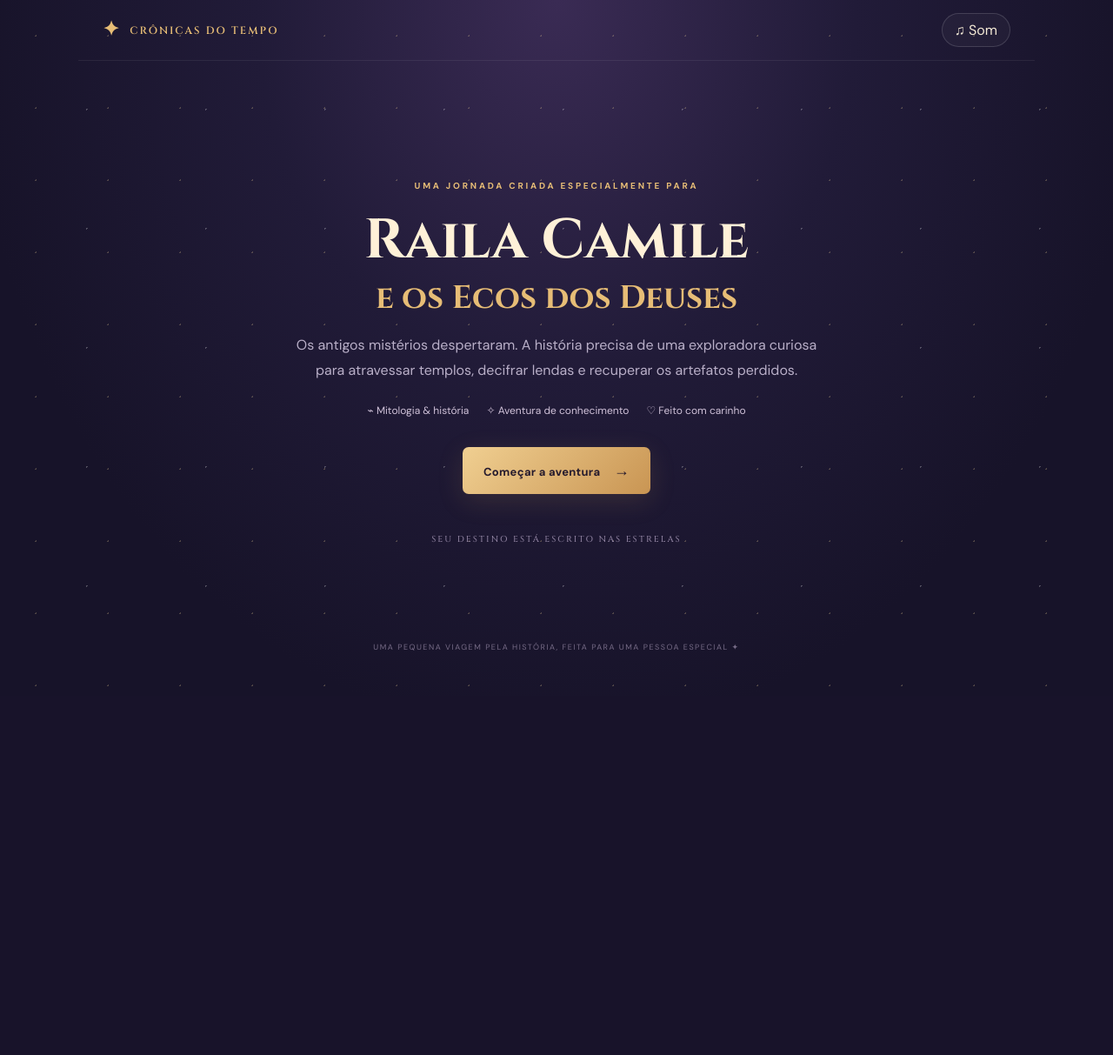
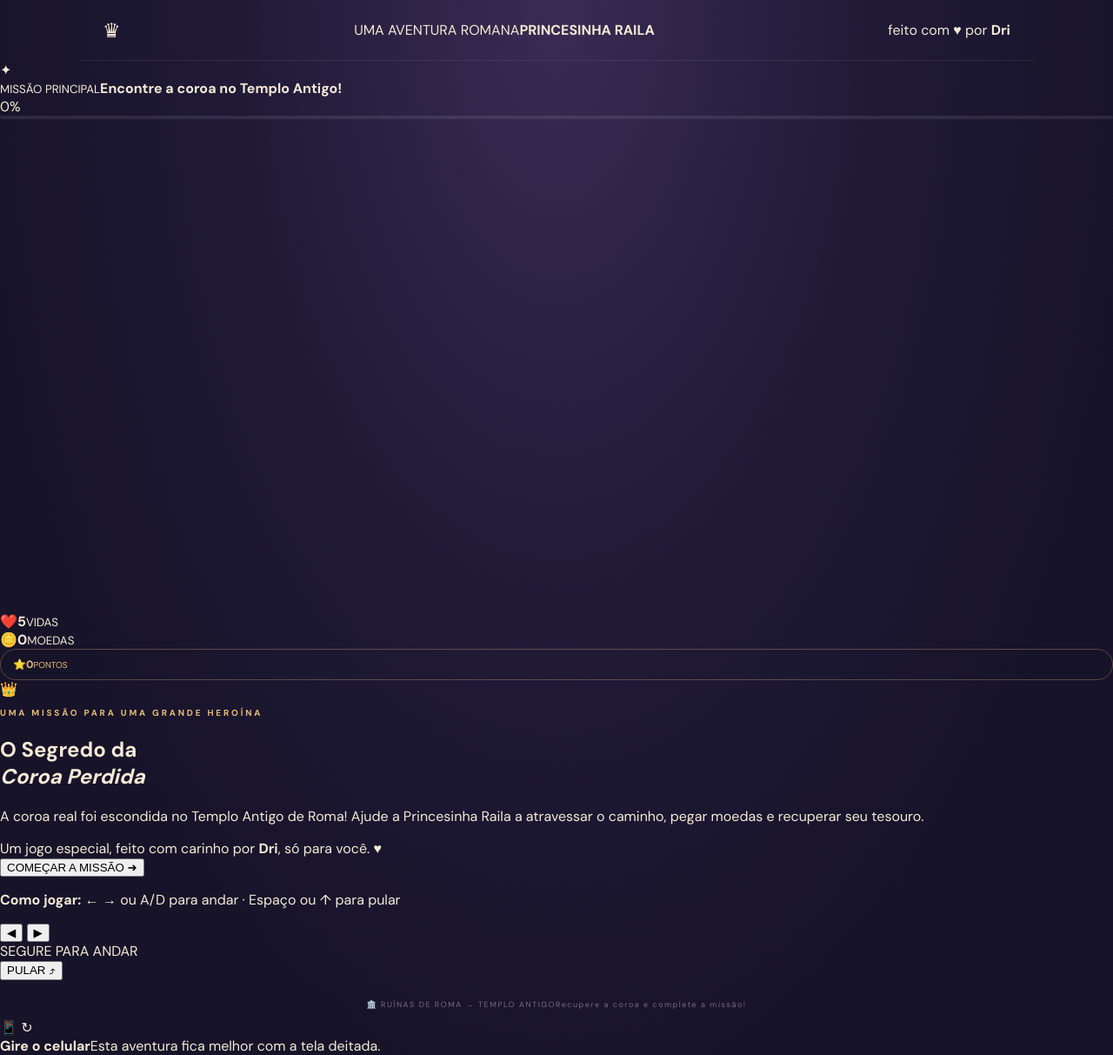
Before and after one commit to empresarodrigo012/raila-eco-dos-deuses, a Flask app: page / in a window 1280 px wide. Shown: the whole page at 87% size. Before the commit the page ends 789 px from the top, so only its background shows below. Run offline with Flask 3, Linux system fonts and the light colour scheme.

Commit message:
Update index.html

```diff
--- a/templates/index.html
+++ b/templates/index.html
@@ -2,62 +2,62 @@
 <html lang="pt-BR">
 <head>
   <meta charset="utf-8">
-  <meta name="viewport" content="width=device-width, initial-scale=1, viewport-fit=cover">
+  <meta name="viewport" content="width=device-width, initial-scale=1, maximum-scale=1, user-scalable=no, viewport-fit=cover">
   <meta name="theme-color" content="#171329">
-  <meta name="description" content="Uma aventura de mitologia e história feita especialmente para Raila Camile.">
-  <title>Raila e os Ecos dos Deuses</title>
-  <link rel="manifest" href="/static/manifest.json">
+  <meta name="description" content="Princesinha Raila: uma aventura especial para recuperar a coroa perdida no templo de Roma. Feito por Dri.">
+  <title>Princesinha Raila: O Segredo da Coroa</title>
+  <link rel="preconnect" href="https://fonts.googleapis.com">
+  <link rel="preconnect" href="https://fonts.gstatic.com" crossorigin>
+  <link href="https://fonts.googleapis.com/css2?family=Cinzel:wght@500;600;700;800&family=Nunito:wght@600;700;800;900&display=swap" rel="stylesheet">
   <link rel="stylesheet" href="{{ url_for('static', filename='style.css') }}">
 </head>
 <body>
-  <div class="stars" aria-hidden="true"></div>
-  <header class="topbar">
-    <div class="brand"><span class="brand-mark">✦</span><span>CRÔNICAS DO TEMPO</span></div>
-    <button class="sound-toggle" id="soundToggle" aria-label="Ativar ou desativar sons">♫ <span>Som</span></button>
-  </header>
+  <main class="game-shell">
+    <header class="topbar">
+      <div class="brand-mark" aria-hidden="true">♛</div>
+      <div class="brand-copy"><span>UMA AVENTURA ROMANA</span><strong>PRINCESINHA RAILA</strong></div>
+      <div class="made-by">feito com ♥ por <b>Dri</b></div>
+    </header>
 
-  <main class="shell">
-    <section class="hero" id="home">
-      <div class="eyebrow">UMA JORNADA CRIADA ESPECIALMENTE PARA</div>
-      <h1>Raila Camile <span>e os Ecos dos Deuses</span></h1>
-      <p class="intro">Os antigos mistérios despertaram. A história precisa de uma exploradora curiosa para atravessar templos, decifrar lendas e recuperar os artefatos perdidos.</p>
-      <div class="hero-meta"><span>⌁ Mitologia & história</span><span>✧ Aventura de conhecimento</span><span>♡ Feito com carinho</span></div>
-      <button class="primary-btn" id="startBtn">Começar a aventura <span>→</span></button>
-      <div class="hero-foot">SEU DESTINO ESTÁ ESCRITO NAS ESTRELAS</div>
+    <section class="game-layout" aria-label="Jogo Princesinha Raila">
+      <div class="quest-strip">
+        <div class="quest-icon">✦</div>
+        <div class="quest-copy"><small>MISSÃO PRINCIPAL</small><strong>Encontre a coroa no Templo Antigo!</strong></div>
+        <div class="progress-wrap"><span id="progressText">0%</span><div class="progress-track"><i id="progressBar"></i></div></div>
+      </div>
+      <div class="stage" id="stage">
+        <canvas id="game" width="960" height="540" aria-label="Princesinha Raila atravessando Roma para recuperar a coroa"></canvas>
+        <div class="hud">
+          <div class="hud-pill"><span>❤️</span><b id="lives">5</b><small>VIDAS</small></div>
+          <div class="hud-pill"><span>🪙</span><b id="coins">0</b><small>MOEDAS</small></div>
+          <div class="hud-pill score-pill"><span>⭐</span><b id="score">0</b><small>PONTOS</small></div>
+        </div>
+        <div id="overlay" class="overlay">
+          <div class="story-card">
+            <div class="story-emblem">👑</div>
+            <p class="eyebrow">UMA MISSÃO PARA UMA GRANDE HEROÍNA</p>
+            <h1>O Segredo da<br><em>Coroa Perdida</em></h1>
+            <p class="story-text">A coroa real foi escondida no Templo Antigo de Roma! Ajude a Princesinha Raila a atravessar o caminho, pegar moedas e recuperar seu tesouro.</p>
+            <div class="dedication">Um jogo especial, feito com carinho por <b>Dri</b>, só para você. ♥</div>
+            <button id="startBtn" class="main-btn">COMEÇAR A MISSÃO <span>➜</span></button>
+            <p class="instructions"><b>Como jogar:</b> ← → ou A/D para andar · Espaço ou ↑ para pular</p>
+          </div>
+        </div>
+        <div id="message" class="toast hidden" role="status"></div>
+      </div>
+      <div class="controls" aria-label="Controles do jogo">
+        <div class="move-controls">
+          <button id="leftBtn" class="control-btn" aria-label="Andar para esquerda">◀</button>
+          <button id="rightBtn" class="control-btn" aria-label="Andar para direita">▶</button>
+        </div>
+        <div class="control-hint">SEGURE PARA ANDAR</div>
+        <button id="jumpBtn" class="control-btn jump-btn" aria-label="Pular">PULAR <span>⤴</span></button>
+      </div>
     </section>
 
-    <section class="game hidden" id="game">
-      <div class="game-head">
-        <div><div class="eyebrow" id="chapterLabel">CAPÍTULO I</div><h2 id="chapterTitle">O chamado do Olimpo</h2></div>
-        <div class="score-pill">✧ <b id="score">0</b> pontos</div>
-      </div>
-      <div class="progress-track"><div id="progressBar"></div></div>
-      <div class="scene-card">
-        <div class="scene-art" id="sceneArt">🏛️</div>
-        <div class="scene-copy"><div class="location" id="location">GRÉCIA ANTIGA</div><p id="story"></p></div>
-      </div>
-      <div class="question-card">
-        <div class="question-top"><span id="questionCount">DESAFIO 1 DE 6</span><span>ESCOLHA COM SABEDORIA</span></div>
-        <h3 id="question"></h3>
-        <div class="answers" id="answers"></div>
-        <div class="feedback hidden" id="feedback" aria-live="polite"></div>
-        <button class="next-btn hidden" id="nextBtn">Continuar jornada <span>→</span></button>
-      </div>
-      <div class="game-bottom"><span>✦ Cada resposta revela um fragmento da história</span><button id="quitBtn">Sair da aventura</button></div>
-    </section>
-
-    <section class="ending hidden" id="ending">
-      <div class="ending-icon">🏺</div>
-      <div class="eyebrow">A ÚLTIMA PÁGINA FOI ESCRITA</div>
-      <h2>As lendas jamais esquecerão seu nome, Raila.</h2>
-      <p id="finalText">Você atravessou os séculos e provou que a curiosidade é uma força tão poderosa quanto a dos próprios deuses.</p>
-      <div class="final-score"><span>SUA PONTUAÇÃO</span><strong id="finalScore">0</strong><small>pontos de sabedoria</small></div>
-      <div class="final-blessing">“O conhecimento é um tesouro que nenhuma tempestade pode levar.”</div>
-      <button class="primary-btn" id="againBtn">Jogar novamente <span>↻</span></button>
-      <button class="text-btn" id="homeBtn">Voltar ao início</button>
-    </section>
-    <footer>UMA PEQUENA VIAGEM PELA HISTÓRIA, FEITA PARA UMA PESSOA ESPECIAL ✦</footer>
+    <footer class="footer"><span>🏛️ RUÍNAS DE ROMA → TEMPLO ANTIGO</span><span>Recupere a coroa e complete a missão!</span></footer>
+    <div class="rotate-notice"><div>📱 ↻</div><strong>Gire o celular</strong><span>Esta aventura fica melhor com a tela deitada.</span></div>
   </main>
-  <script src="{{ url_for('static', filename='game.js') }}"></script>
+  <script src="{{ url_for('static', filename='game.js') }}" defer></script>
 </body>
 </html>
```
